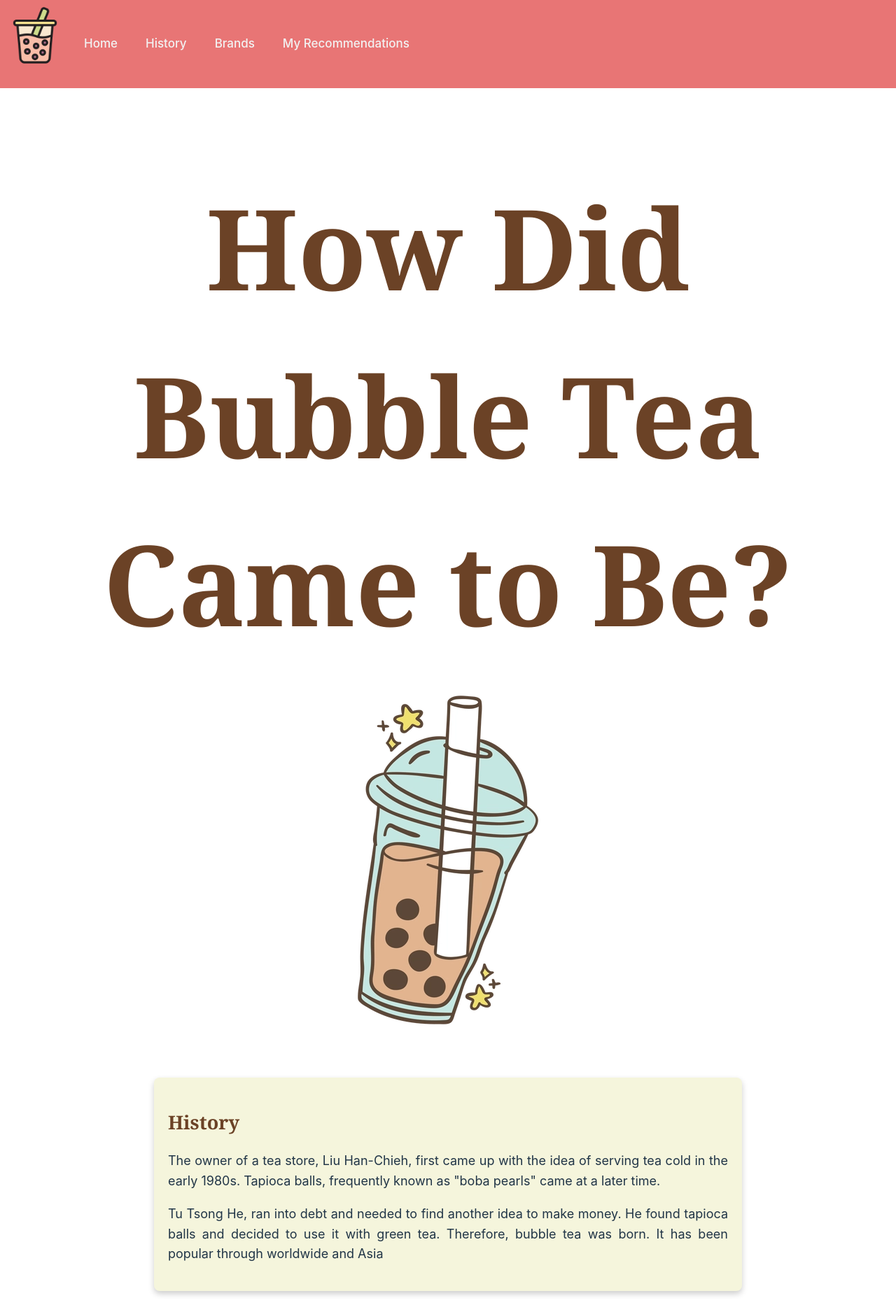
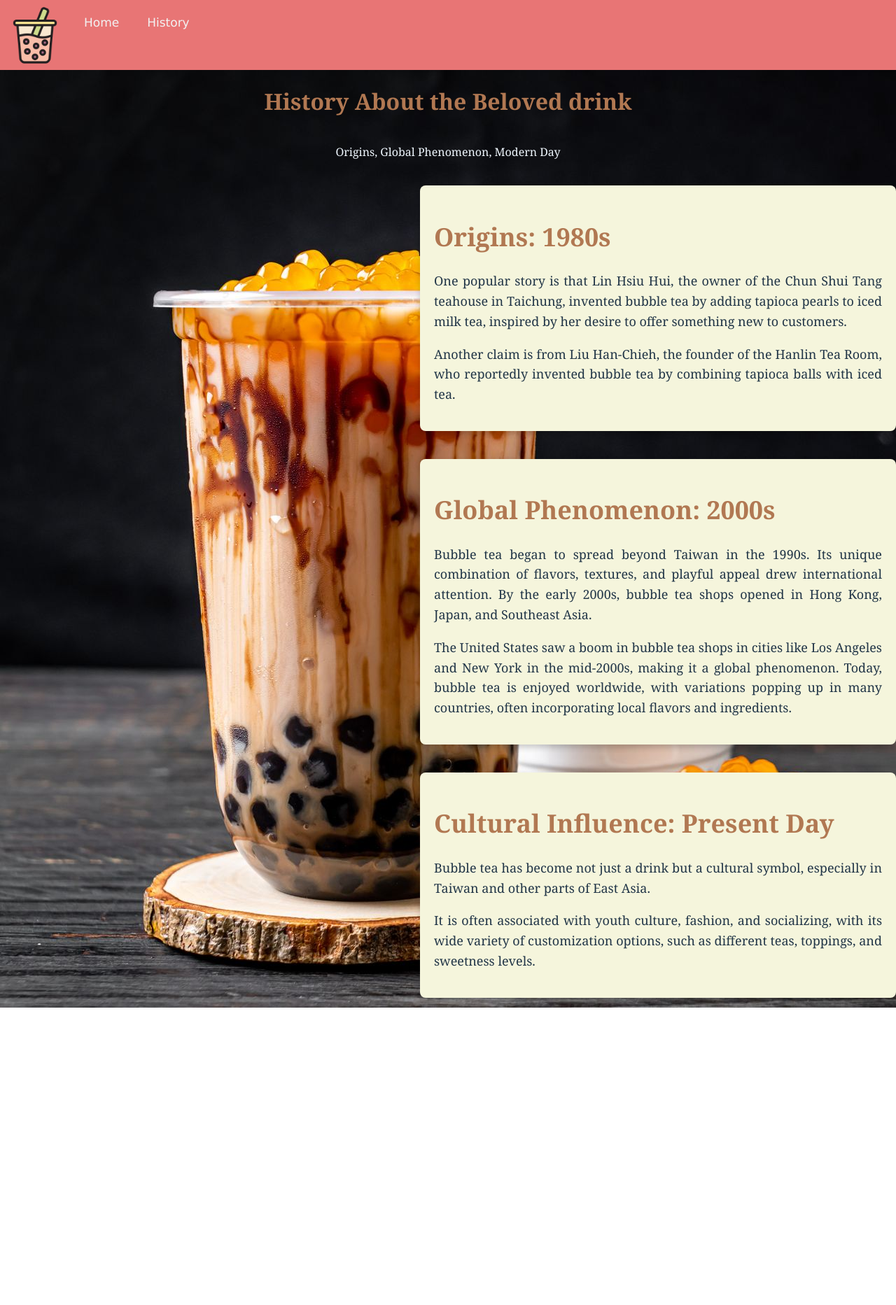
Before and after one commit to JuliCoolLevi/bubble-tea-app, a React (Vite) app: page /history in a window 1280 px wide. Shown: the whole page at 70% size. After the commit the page ends 1446 px from the top, so only its background shows below. Built offline with nearby package versions, Linux system fonts and the light colour scheme; no server answers.

Commit message:
Final Draft (Training for the portfolio)

```diff
--- a/src/App.css
+++ b/src/App.css
@@ -2,6 +2,7 @@
 html, body {
   margin: 0;
   padding: 0;
+
 }
 
 .topnav {
@@ -10,14 +11,16 @@ html, body {
   background-color: #e87575;
   overflow: hidden;
   width: 100vw;
+  font-family:'Lucida Sans', 'Lucida Sans Regular', 'Lucida Grande', 'Lucida Sans Unicode', Geneva, Verdana, sans-serif;
   z-index: 1;
+
 }
 
 .topnav a {
   float: left;
   color: #f2f2f2;
   text-align: center;
-  padding: 50px 20px;
+  padding: 20px 20px;
   font-size: 17px;
 }
 
--- a/src/App.jsx
+++ b/src/App.jsx
@@ -21,14 +21,13 @@ function App() {
   return (
     <>
 
-
     <Information/>
 
     <Routes>
       <Route path='/' element={<Home />} />
       <Route path='/history' element={<History />} />
-      <Route path='/brands' element={<Brands />} />
-      <Route path='/myrecommendations' element={<MyRecommendations />}/>
+      {/* <Route path='/brands' element={<Brands />} />
+      <Route path='/myrecommendations' element={<MyRecommendations />}/> */}
     </Routes>
 
 
--- a/src/components/History.jsx
+++ b/src/components/History.jsx
@@ -13,46 +13,60 @@ import { Suspense } from 'react';
 //images
 import bubble_tea_image from '../assets/Bubble_tea_history.jpg';
 
+import background_image from '../assets/taiwan-milk-tea-with-bubble.jpg';
 
 
 const History = () => {
     return (
-    <>
-    <div className='heading'>
-    <h1>How Did Bubble Tea Came to Be?</h1>
+    <body className='history_section'>
 
-    <img src={bubble_tea_image}/>
+
+    <h1>History About the Beloved drink</h1>
+    <p className='subtitle'>Origins, Global Phenomenon, Modern Day</p>
+
+
+
+    <div className='information_section_history'>
+
+    <h1>Origins: 1980s</h1>
+    <p>
+        One popular story is that Lin Hsiu Hui, the owner of the Chun Shui Tang teahouse in Taichung,
+        invented bubble tea by adding tapioca pearls to iced milk tea, inspired by her desire to offer something new to customers.
+        </p>
+        <p>
+        Another claim is from Liu Han-Chieh, the founder of the Hanlin Tea Room,
+        who reportedly invented bubble tea by combining tapioca balls with iced tea.
+    </p>
+    </div>
+
+    <div className='information_section_history'>
+
+    <h1>Global Phenomenon: 2000s</h1>
+    <p>
+    Bubble tea began to spread beyond Taiwan in the 1990s. Its unique combination of flavors, textures, and playful appeal drew international attention.
+    By the early 2000s, bubble tea shops opened in Hong Kong, Japan, and Southeast Asia.
+    </p>
+    <p>
+    The United States saw a boom in bubble tea shops in cities like Los Angeles and New York in the mid-2000s, making it a global phenomenon.
+    Today, bubble tea is enjoyed worldwide, with variations popping up in many countries, often incorporating local flavors and ingredients.
+    </p>
 
     </div>
 
+    <div className='information_section_history'>
+
+    <h1>Cultural Influence: Present Day</h1>
+    <p>
+    Bubble tea has become not just a drink but a cultural symbol, especially in Taiwan and other parts of East Asia.
+    </p>
+    <p>
+    It is often associated with youth culture, fashion, and socializing, with its wide variety of customization options,
+    such as different teas, toppings, and sweetness levels.
+    </p>
+    </div>
 
 
-
-    <section className='information_section'>
-
-    <h1>History</h1>
-
-    <p>
-    The owner of a tea store, Liu Han-Chieh, first came
-    up with the idea of serving tea cold in the early 1980s.
-
-    Tapioca balls, frequently known as "boba pearls" came at a
-    later time.
-    </p>
-
-    <p>
-    Tu Tsong He, ran into debt and needed to find another idea
-    to make money.
-
-    He found tapioca balls and decided to use it with green tea.
-    Therefore, bubble tea was born.
-
-    It has been popular through worldwide and Asia
-    </p>
-
-    </section>
-
-    </>
+    </body>
     );
 }
 
--- a/src/components/Home.jsx
+++ b/src/components/Home.jsx
@@ -22,7 +22,7 @@ function Home() {
     <div className='heading'>
       <p>All About Bubble Tea!</p>
 
-      <p></p>
+
     </div>
 
 
@@ -55,6 +55,8 @@ function Home() {
 
 
     <div className='information_section'>
+
+      <h2>What is it?</h2>
       <p>
       The beverage also known as boba drink, pearl tea drink,
       or boba tea, called Chun Shui Tang, Liu Han-Chieh, first
--- a/src/components/Information.jsx
+++ b/src/components/Information.jsx
@@ -10,8 +10,8 @@ const Information = () => {
 
             <a href='/'>Home</a>
             <a href='/history'>History</a>
-            <a href='/brands'>Brands</a>
-            <a href='/myrecommendations'>My Recommendations</a>
+            {/* <a href='/brands'>Brands</a>
+            <a href='/myrecommendations'>My Recommendations</a> */}
 
         </div>
     );
--- a/src/components/MyRecommendations.jsx
+++ b/src/components/MyRecommendations.jsx
@@ -5,7 +5,7 @@ const MyRecommendations = () => {
         <div>
             <h1>My Recommendations</h1>
 
-            <p>My recommendations are</p>
+            <p>My recommendations are -can be drink related like in the website-</p>
 
 
 
--- a/src/components/Styles/History.css
+++ b/src/components/Styles/History.css
@@ -2,6 +2,43 @@
 
 h1 {
     font-family: 'Georgia', serif;
-    color: #6b4226;
+    color: #b17852;
     margin-bottom: 20px;
 }
+
+p {
+    font-family: 'Georgia', serif;
+}
+
+p.subtitle {
+    font-family: 'Georgia', serif;
+    color: aliceblue;
+}
+
+body.history_section  {
+    display: flex;
+    flex-direction: column;
+    background-image: url("../../assets/taiwan-milk-tea-with-bubble.jpg");
+    background-repeat: no-repeat;
+    background-attachment: fixed;
+
+}
+
+
+.information_section_history {
+    left: 300px;
+    position: relative;
+    width: 50vw;
+    background-color: beige;
+    padding: 20px;
+    font-size: large;
+    text-align: justify;
+    border-radius: 8px;
+    margin: 20px auto;
+    max-width: 80vw;
+    line-height: 1.6;
+
+
+
+    box-shadow: 0px 4px 8px rgba(0, 0, 0, 0.2);
+}
--- a/src/components/Styles/Home.css
+++ b/src/components/Styles/Home.css
@@ -4,6 +4,7 @@ footer {
     color: #fffffe;
     margin-top: 20px;
     background-color: #e87575;
+    font-family:'Lucida Sans', 'Lucida Sans Regular', 'Lucida Grande', 'Lucida Sans Unicode', Geneva, Verdana, sans-serif;
   }
 
 
```
Also changed, not shown: src/assets/cocos.jpg (added), src/assets/taiwan-milk-tea-with-bubble.jpg (added).
